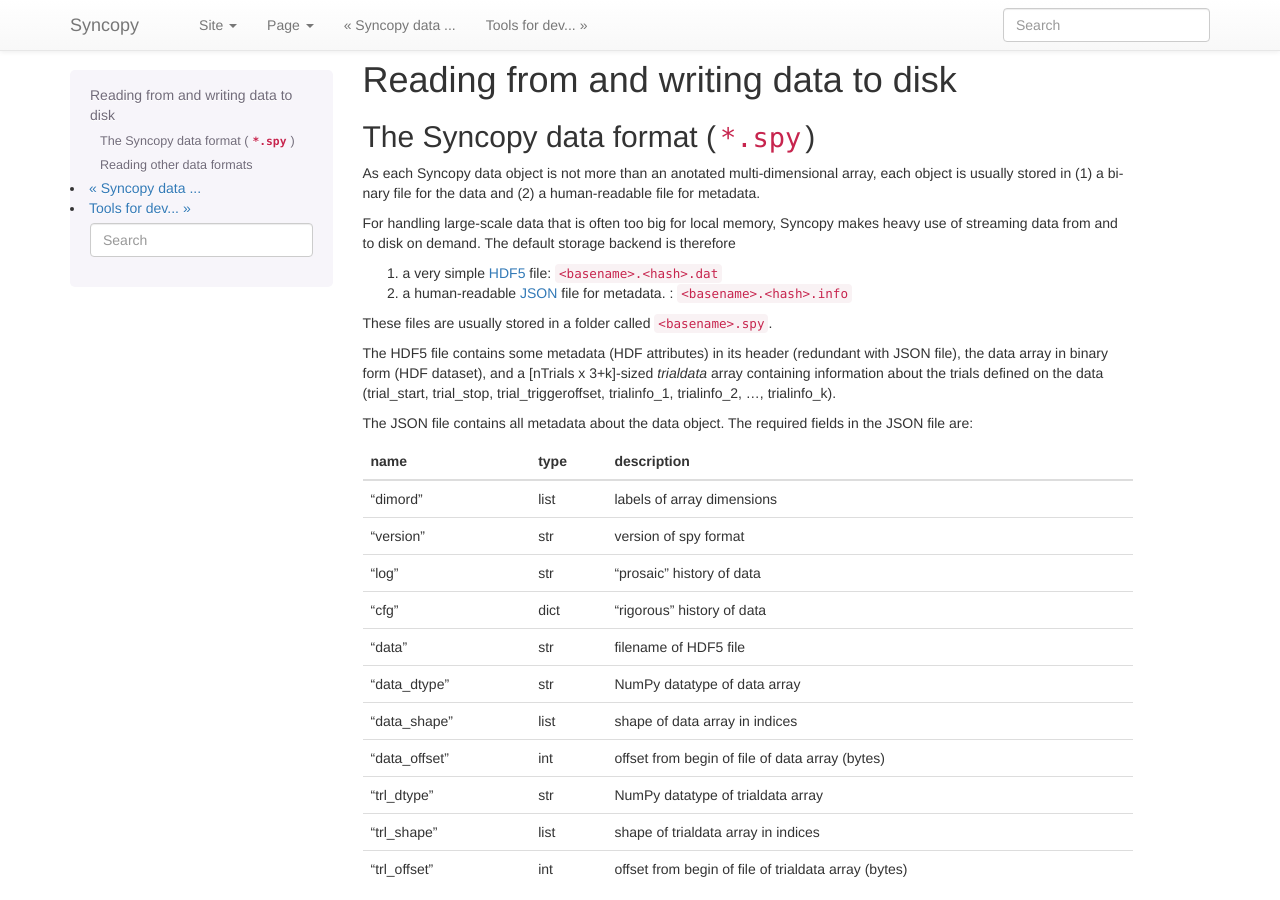
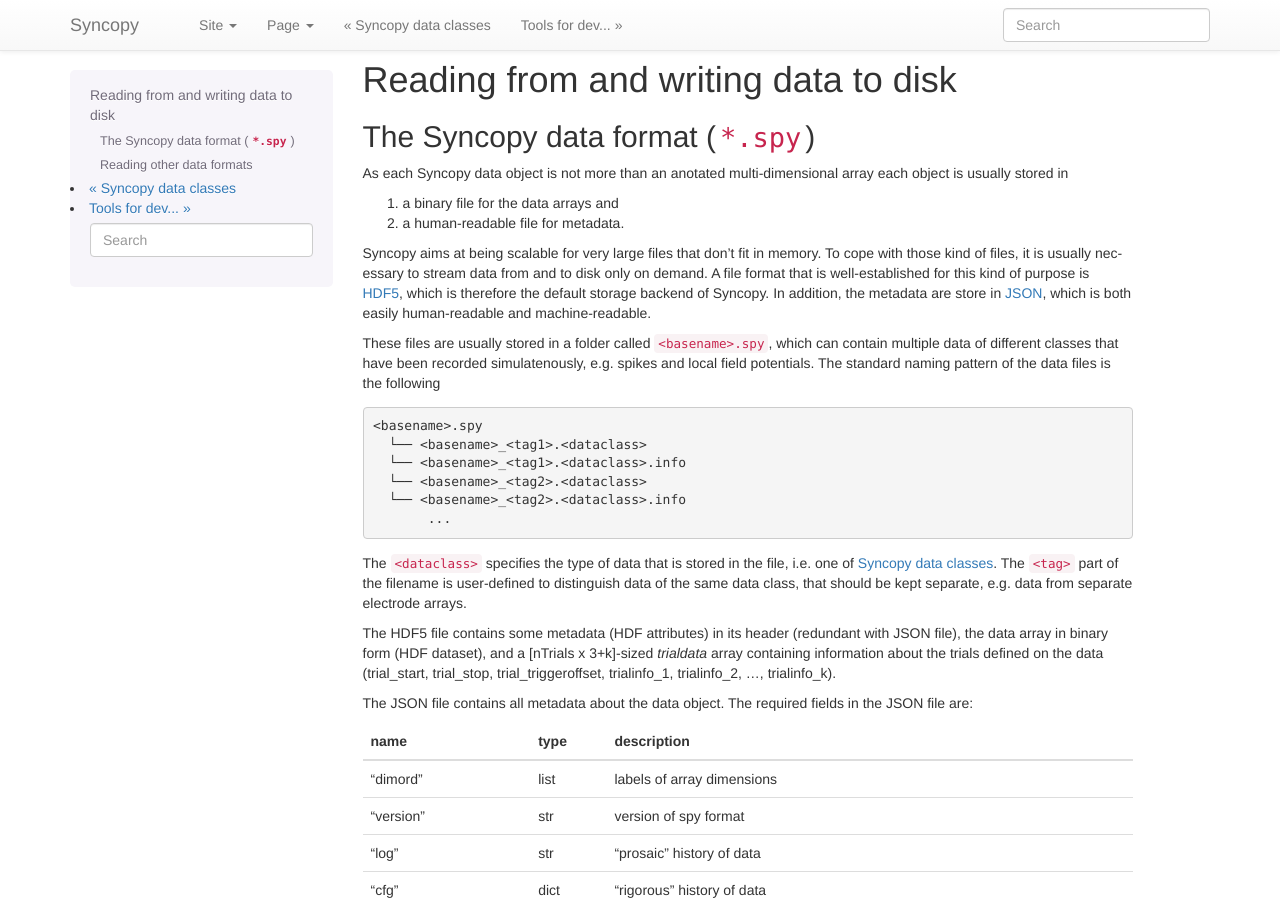
Before and after one commit to esi-neuroscience/syncopy, a Sphinx documentation site: the page built from doc/source/developer/io.rst, in a window 1280 px wide and 900 px high. Built offline with Sphinx 7.4.7, drawn with Linux system fonts in a browser that asks for light colours.

Commit message:
WIP: Working on documentation of new file naming scheme
- Added sphinx.ext.autosectionlabl extension for internal cross-
  references

```diff
--- a/doc/source/conf.py
+++ b/doc/source/conf.py
@@ -51,8 +51,11 @@ extensions = [
     'sphinx.ext.ifconfig',
     'sphinx.ext.viewcode',
     'sphinx.ext.githubpages',
-    'sphinx.ext.inheritance_diagram'
+    'sphinx.ext.inheritance_diagram',
+    'sphinx.ext.autosectionlabel',
 ]
+
+autosectionlabel_maxdepth = 2
 
 # Add any paths that contain templates here, relative to this directory.
 templates_path = ['_templates']
--- a/doc/source/developer/datatype.rst
+++ b/doc/source/developer/datatype.rst
@@ -1,6 +1,6 @@
 
-Syncopy data classes (:mod:`syncopy.datatype`)
-==============================================
+Syncopy data classes
+====================
 
 The data structure in Syncopy is based around the idea that all
 electrophysiology data can be represented as multidimensional arrays. For
--- a/doc/source/developer/io.rst
+++ b/doc/source/developer/io.rst
@@ -5,17 +5,37 @@ The Syncopy data format (``*.spy``)
 -----------------------------------
 
 As each Syncopy data object is not more than an anotated multi-dimensional
-array, each object is usually stored in (1) a binary file for the data and (2) a
-human-readable file for metadata.
+array each object is usually stored in
 
-For handling large-scale data that is often too big for local memory, Syncopy
-makes heavy use of streaming data from and to disk on demand. The default
-storage backend is therefore
+1. a binary file for the data arrays and
+2. a human-readable file for metadata.
 
-1. a very simple `HDF5 <https://www.hdfgroup.org/>`_ file: ``<basename>.<hash>.dat``
-2. a human-readable `JSON <https://en.wikipedia.org/wiki/JSON>`_ file for metadata. : ``<basename>.<hash>.info``
+Syncopy aims at being scalable for very large files that don't fit in memory. To
+cope with those kind of files, it is usually necessary to stream data from and
+to disk only on demand. A file format that is well-established for this kind of
+purpose is `HDF5 <https://www.hdfgroup.org/>`_, which is therefore the default
+storage backend of Syncopy. In addition, the metadata are store in `JSON
+<https://en.wikipedia.org/wiki/JSON>`_, which is both easily human-readable
+and machine-readable.
 
-These files are usually stored in a folder called ``<basename>.spy``.
+These files are usually stored in a folder called ``<basename>.spy``, which can
+contain multiple data of different classes that have been recorded
+simulatenously, e.g. spikes and local field potentials. The standard naming
+pattern of the data files is the following
+
+::
+
+    <basename>.spy
+      └── <basename>_<tag1>.<dataclass>
+      └── <basename>_<tag1>.<dataclass>.info
+      └── <basename>_<tag2>.<dataclass>
+      └── <basename>_<tag2>.<dataclass>.info
+           ...
+
+The ``<dataclass>`` specifies the type of data that is stored in the file, i.e.
+one of :ref:`Syncopy data classes`. The ``<tag>`` part of the filename is
+user-defined to distinguish data of the same data class, that should be kept
+separate, e.g. data from separate electrode arrays.
 
 The HDF5 file contains some metadata (HDF attributes) in its header (redundant
 with JSON file), the data array in binary form (HDF dataset), and a [nTrials x
```
